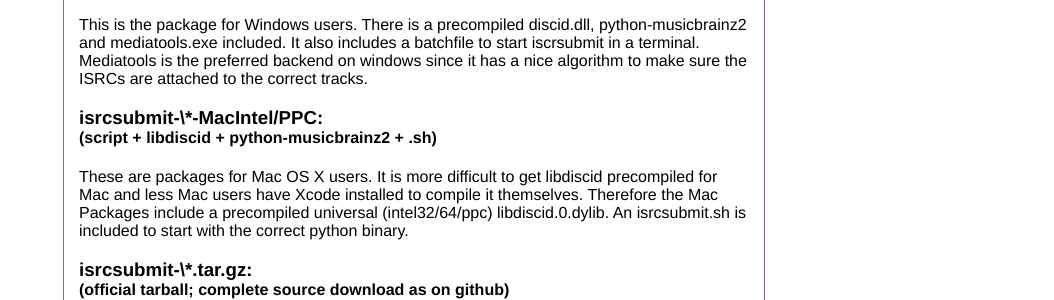
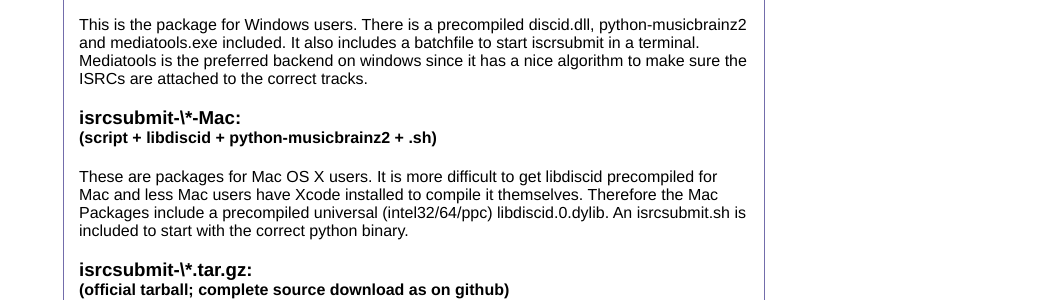
Before and after one commit to JonnyJD/musicbrainz-isrcsubmit, a Jekyll site: the page built from download.html, in a window 1280 px wide. Shown: the part 442-742 px from the top of the page, without its empty margins (226-1280 px from the left). Built offline with Jekyll 4.4.1, drawn with Linux system fonts in a browser that asks for light colours.

Commit message:
Mac download file name

```diff
--- a/download.html
+++ b/download.html
@@ -28,7 +28,7 @@
 Mediatools is the preferred backend on windows since it has a nice algorithm to make sure the ISRCs are attached to the correct tracks.
 
 
-<h3>isrcsubmit-\*-MacIntel/PPC:</h3>
+<h3>isrcsubmit-\*-Mac:</h3>
 <h4>(script + libdiscid + python-musicbrainz2 + .sh)</h4>
 
 These are packages for Mac OS X users.
```
